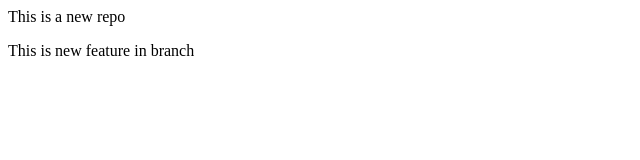
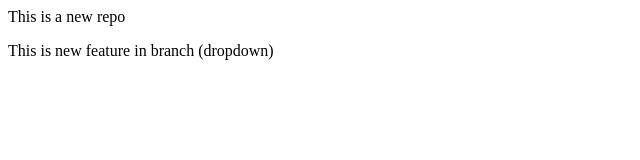
Before and after one commit to NidhiBelamkar/LocalRepo, a plain HTML site: page index.html in a window 1280 px wide. Shown: the full height of the page, 0-640 px from the left. Drawn offline with Linux system fonts and the light colour scheme.

```diff
--- a/index.html
+++ b/index.html
@@ -1,2 +1,2 @@
 <p>This is a new repo</p>
-<p>This is new feature in branch</p>
+<p>This is new feature in branch (dropdown)</p>
```
